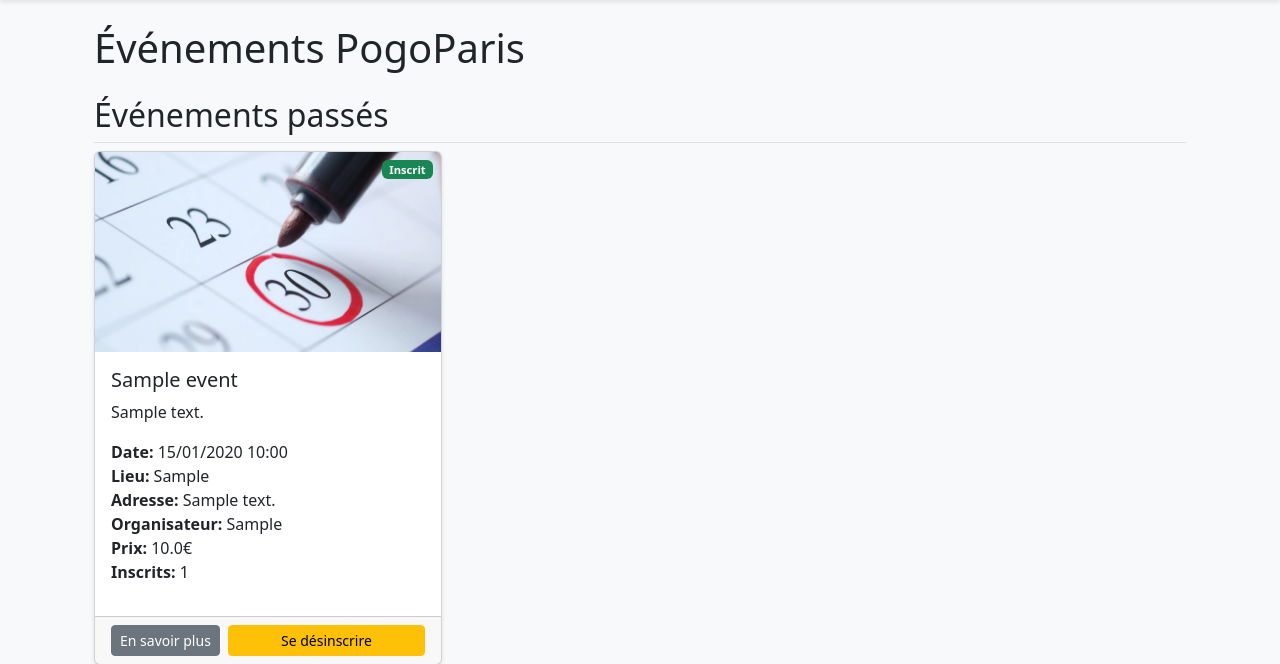
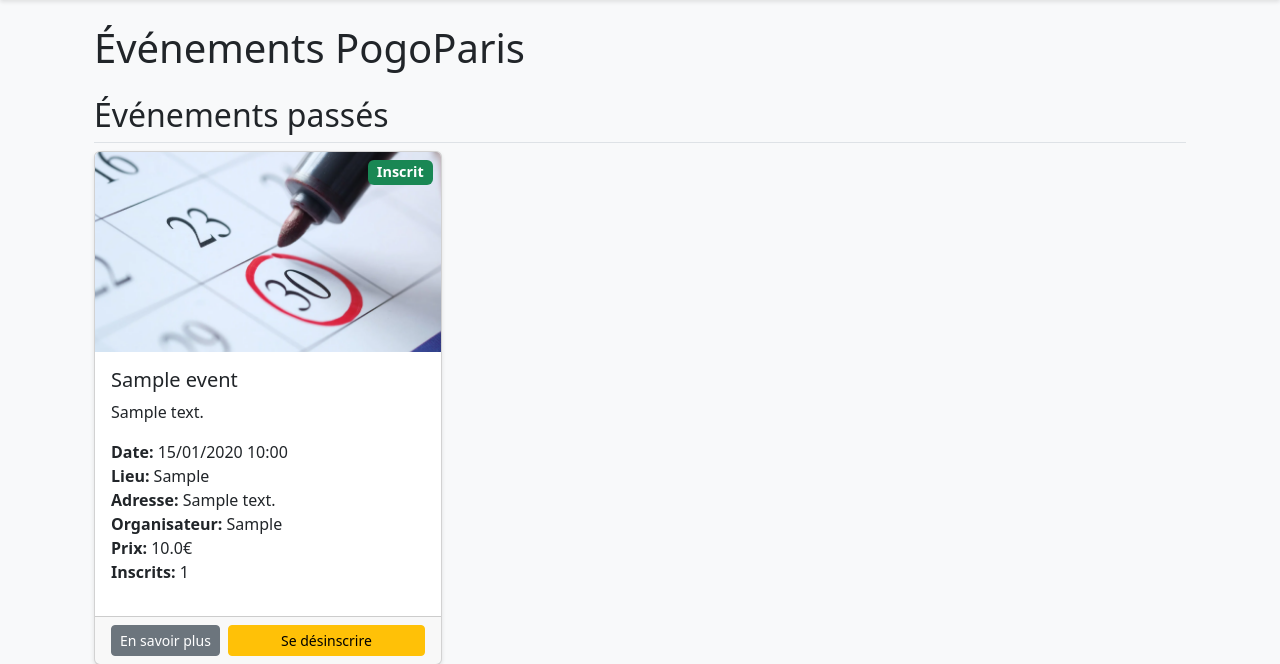
Before and after one commit to pogoparis/event-calendar, a Flask app: page / in a window 1280 px wide. Shown: the part 56-720 px from the top of the page. Run offline with Flask 3, Linux system fonts and the light colour scheme; a user stored in the database is signed in; tables that the repository leaves empty hold one stand-in row (values such as "Sample post").

Commit message:
css "inscrit" page détails

```diff
--- a/templates/event_card.html
+++ b/templates/event_card.html
@@ -1,6 +1,6 @@
 <div class="card h-100 {% if not event.is_active %}border-warning{% endif %} position-relative d-flex flex-column">
     {% if current_user.is_authenticated and event.id in user_registrations %}
-        <span class="badge bg-success position-absolute top-0 end-0 m-2" style="z-index: 10; font-size: 0.7rem;">Inscrit</span>
+        <span class="badge bg-success position-absolute top-0 end-0 m-2" style="z-index: 10; font-size: 0.9rem;">Inscrit</span>
     {% endif %}
 
     <img src="{{ url_for('static', filename=event.get_event_image()) }}" class="card-img-top event-image" alt="{{ event.title }}"
--- a/templates/event_detail.html
+++ b/templates/event_detail.html
@@ -86,7 +86,7 @@
 
                 <div class="card {% if event.is_past_event %}bg-light text-muted{% endif %} position-relative">
                     {% if current_user.is_authenticated and event.id in user_registrations %}
-                        <span class="badge bg-success position-absolute top-0 end-0 m-2" style="z-index: 10; font-size: 0.7rem;">Inscrit</span>
+                        <span class="badge bg-success position-absolute top-0 end-0 m-2" style="z-index: 10; font-size: 0.9rem;">Inscrit</span>
                     {% endif %}
                     <img src="{{ url_for('static', filename=event.get_event_image()) }}"
                          class="card-img-top"
```
